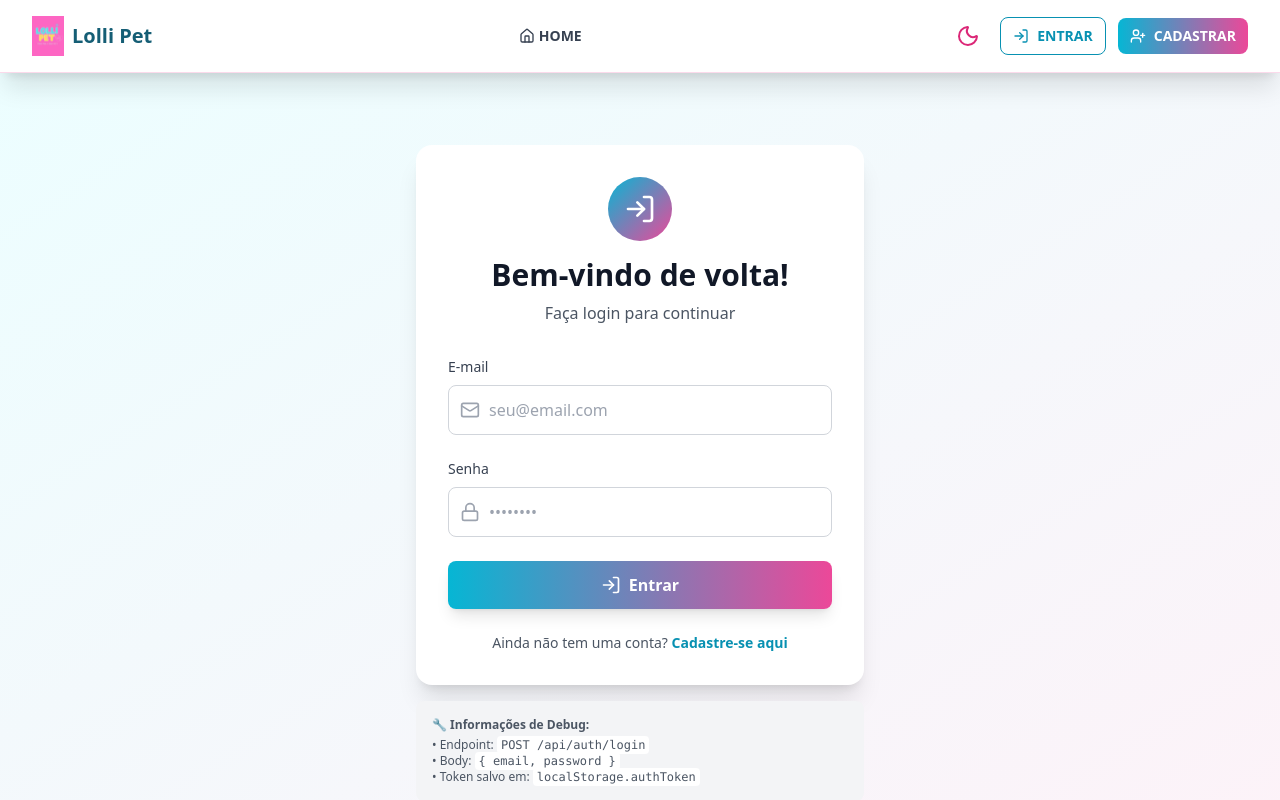
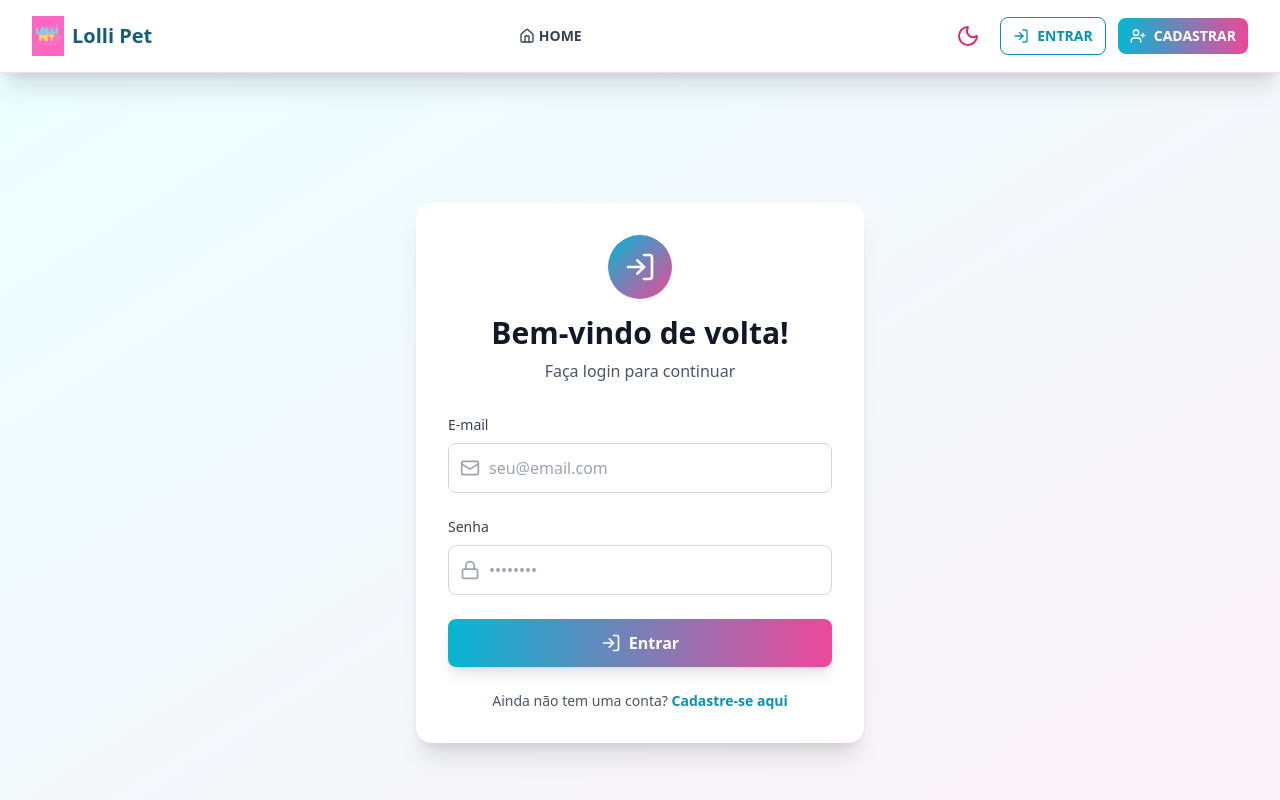
Before and after one commit to Mikedfb/lolli-pet-web, a React (Vite) app: page /login in a window 1280 px wide. Shown: the top 800 px of the page. Built offline with nearby package versions, Linux system fonts and the light colour scheme.

Commit message:
removido dados da tela de login

```diff
--- a/src/components/pages/Login.tsx
+++ b/src/components/pages/Login.tsx
@@ -220,19 +220,7 @@ export default function Login() {
           </div>
         </div>
 
-        {/* Informações de Debug (remover em produção) */}
-        <div className="mt-4 p-4 bg-gray-100 dark:bg-gray-700 rounded-lg text-xs text-gray-600 dark:text-gray-400">
-          <p className="font-semibold mb-1">🔧 Informações de Debug:</p>
-          <p>
-            • Endpoint: <code className="bg-white dark:bg-gray-800 px-1 py-0.5 rounded">POST /api/auth/login</code>
-          </p>
-          <p>
-            • Body: <code className="bg-white dark:bg-gray-800 px-1 py-0.5 rounded">{'{ email, password }'}</code>
-          </p>
-          <p>
-            • Token salvo em: <code className="bg-white dark:bg-gray-800 px-1 py-0.5 rounded">localStorage.authToken</code>
-          </p>
-        </div>
+
       </div>
     </div>
   );
```
